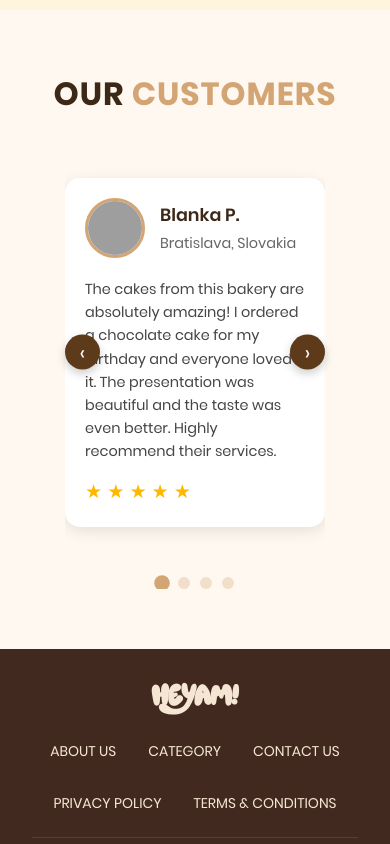
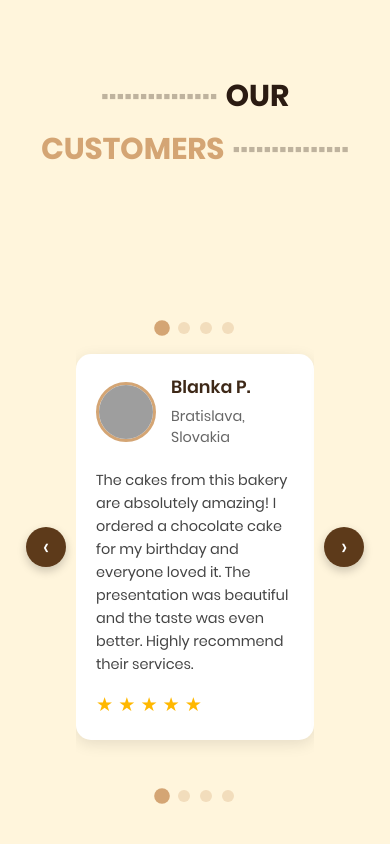
Before and after one commit to Shouryan-Bharote/bakery_website, a React (Vite) app: page / in a window 390 px wide. Shown: the part 4840-5684 px from the top of the page. Built offline with nearby package versions, Linux system fonts and the light colour scheme; grey boxes are pictures that could not be loaded.

Commit message:
changes and modifications performed on customer review section

```diff
--- a/src/components/CustomerReviewCard/CustomerReviewCardSlider.css
+++ b/src/components/CustomerReviewCard/CustomerReviewCardSlider.css
@@ -1,15 +1,17 @@
-/* CustomerReviewCardSlider.css */
+/* CustomerReviewCardSlider.css - FINAL FIX */
 .customer-review-slider {
   position: relative;
   width: 100%;
-  overflow: hidden;
-  padding: 0 60px; /* Space for arrows */
+  padding: 60px 0; /* No side padding on main container */
+  margin: 60px 0;
 }
 
 .slider-wrapper {
   display: flex;
   align-items: center;
   position: relative;
+  overflow: hidden;
+  padding: 0 80px; /* Add padding here for arrow space */
 }
 
 .slider-container {
@@ -21,13 +23,13 @@
 .slider-track {
   display: flex;
   transition: transform 0.5s ease-in-out;
-  gap: 20px; /* Add gap between cards */
+  gap: 20px;
 }
 
 .slider-item {
   flex: 0 0 auto;
   box-sizing: border-box;
-  width: calc(33.333% - 14px); /* 3 cards with gap */
+  width: calc(33.333% - 14px);
 }
 
 .slider-btn {
@@ -42,7 +44,7 @@
   border-radius: 50%;
   font-size: 2rem;
   cursor: pointer;
-  z-index: 10;
+  z-index: 100;
   transition: background-color 0.3s ease, transform 0.2s ease;
   display: flex;
   align-items: center;
@@ -60,11 +62,11 @@
 }
 
 .slider-btn.prev {
-  left: 0;
+  left: 15px; /* Positioned outside cards, inside padding */
 }
 
 .slider-btn.next {
-  right: 0;
+  right: 15px; /* Positioned outside cards, inside padding */
 }
 
 .slider-dots {
@@ -98,7 +100,31 @@
 
 @media (max-width: 1024px) {
   .slider-item {
-    width: calc(50% - 10px); /* 2 cards on tablet */
+    width: calc(50% - 10px);
+  }
+
+  .slider-wrapper {
+    padding: 0 70px;
+  }
+
+  .slider-btn {
+    width: 45px;
+    height: 45px;
+    font-size: 1.8rem;
+  }
+}
+
+@media (max-width: 768px) {
+  .slider-wrapper {
+    padding: 0 60px;
+  }
+
+  .slider-item {
+    width: 100%;
+  }
+
+  .slider-track {
+    gap: 10px;
   }
 
   .slider-btn {
@@ -106,24 +132,12 @@
     height: 40px;
     font-size: 1.5rem;
   }
-}
 
-@media (max-width: 768px) {
-  .customer-review-slider {
-    padding: 0 50px;
+  .slider-btn.prev {
+    left: 10px;
   }
 
-  .slider-item {
-    width: 100%; /* 1 card on mobile */
-  }
-
-  .slider-track {
-    gap: 10px;
-  }
-
-  .slider-btn {
-    width: 35px;
-    height: 35px;
-    font-size: 1.3rem;
+  .slider-btn.next {
+    right: 10px;
   }
 }
--- a/src/components/CustomerReviewCard/CustomerReviewCardSlider.tsx
+++ b/src/components/CustomerReviewCard/CustomerReviewCardSlider.tsx
@@ -1,6 +1,7 @@
 import React, { useState, useEffect } from "react";
 import CustomerReviewCard from "./CustomerReviewCard";
 import "./CustomerReviewCardSlider.css";
+
 
 interface Review {
   id: number;
@@ -11,9 +12,11 @@ interface Review {
   rating?: number;
 }
 
+
 function CustomerReviewCardSlider() {
   const [currentIndex, setCurrentIndex] = useState(0);
   const [cardsToShow, setCardsToShow] = useState(3);
+
 
   // Sample customer reviews data with placeholder images
   const reviews: Review[] = [
@@ -55,6 +58,7 @@ function CustomerReviewCardSlider() {
     },
   ];
 
+
   // Responsive cards display
   useEffect(() => {
     const handleResize = () => {
@@ -67,10 +71,12 @@ function CustomerReviewCardSlider() {
       }
     };
 
+
     handleResize();
     window.addEventListener("resize", handleResize);
     return () => window.removeEventListener("resize", handleResize);
   }, []);
+
 
   const nextSlide = () => {
     setCurrentIndex((prevIndex) =>
@@ -78,18 +84,35 @@ function CustomerReviewCardSlider() {
     );
   };
 
+
   const prevSlide = () => {
     setCurrentIndex((prevIndex) =>
       prevIndex === 0 ? Math.max(reviews.length - cardsToShow, 0) : prevIndex - 1
     );
   };
 
+
   const goToSlide = (index: number) => {
     setCurrentIndex(index);
   };
 
+
   return (
     <div className="customer-review-slider">
+      {/* Pagination dots BEFORE the slider */}
+      <div className="slider-dots top">
+        {Array.from({
+          length: Math.max(reviews.length - cardsToShow + 1, 1),
+        }).map((_, index) => (
+          <button
+            key={index}
+            className={`dot ${currentIndex === index ? "active" : ""}`}
+            onClick={() => goToSlide(index)}
+            aria-label={`Go to slide ${index + 1}`}
+          />
+        ))}
+      </div>
+
       <div className="slider-wrapper">
         <button
           className="slider-btn prev"
@@ -98,6 +121,7 @@ function CustomerReviewCardSlider() {
         >
           ‹
         </button>
+
 
         <div className="slider-container">
           <div
@@ -125,6 +149,7 @@ function CustomerReviewCardSlider() {
           </div>
         </div>
 
+
         <button
           className="slider-btn next"
           onClick={nextSlide}
@@ -134,7 +159,9 @@ function CustomerReviewCardSlider() {
         </button>
       </div>
 
-      <div className="slider-dots">
+
+      {/* Pagination dots AFTER the slider */}
+      <div className="slider-dots bottom">
         {Array.from({
           length: Math.max(reviews.length - cardsToShow + 1, 1),
         }).map((_, index) => (
@@ -150,4 +177,5 @@ function CustomerReviewCardSlider() {
   );
 }
 
+
 export default CustomerReviewCardSlider;
--- a/src/pages/Home/Sections/CustomerReview.css
+++ b/src/pages/Home/Sections/CustomerReview.css
@@ -1,34 +1,66 @@
 /* CustomerReview.css */
 .customer-review-section {
-  padding: 80px 20px;
-  background-color: #FFF8F0;
-  text-align: center;
+  width: 100%;
+  background-color: #FFF5DC;
+  padding: 48px 0;
 }
 
 .customer-review-container {
   max-width: 1400px;
   margin: 0 auto;
+  padding: 0 16px;
 }
 
-.section-title {
-  font-size: 2.5rem;
-  font-weight: 700;
-  margin-bottom: 60px;
-  color: #3D2817;
-  letter-spacing: 1px;
+/* Section Title with Dots - Exact same as ThemeEvents */
+.text-center {
+  text-align: center;
 }
 
-.section-title .highlight {
+.mb-12 {
+  margin-bottom: 48px;
+}
+
+.section-title-with-dots {
+  font-size: 3rem;
+  font-weight: bold;
+  color: #2B1B12;
+  display: inline-flex;
+  align-items: center;
+  justify-content: center;
+  flex-wrap: wrap;
+  gap: 12px;
+}
+
+.dots-decoration {
+  color: rgba(43, 27, 18, 0.3);
+  font-weight: bold;
+}
+
+.title-our {
+  color: #2B1B12;
+}
+
+.title-customers {
   color: #D4A574;
 }
 
-@media (max-width: 768px) {
-  .customer-review-section {
-    padding: 60px 15px;
+/* Responsive Typography */
+@media (max-width: 1024px) {
+  .section-title-with-dots {
+    font-size: 2.5rem;
   }
 
-  .section-title {
-    font-size: 2rem;
-    margin-bottom: 40px;
+  .customer-review-section {
+    padding: 64px 0;
   }
 }
+
+@media (max-width: 640px) {
+  .section-title-with-dots {
+    font-size: 1.875rem;
+  }
+
+  .section-title-with-dots {
+    gap: 8px;
+  }
+}
--- a/src/pages/Home/Sections/CustomerReview.tsx
+++ b/src/pages/Home/Sections/CustomerReview.tsx
@@ -1,18 +1,27 @@
 import React from "react";
 import CustomerReviewCardSlider from "../../../components/CustomerReviewCard/CustomerReviewCardSlider";
 import "./CustomerReview.css";
+
 
 function CustomerReview() {
   return (
     <div className="customer-review-section">
       <div className="customer-review-container">
-        <h2 className="section-title">
-          OUR <span className="highlight">CUSTOMERS</span>
-        </h2>
+        {/* Section Title with dots before and after */}
+        <div className="text-center mb-12">
+          <h2 className="section-title-with-dots">
+            <span className="dots-decoration">···············</span>
+            <span className="title-our">OUR</span>
+            <span className="title-customers">CUSTOMERS</span>
+            <span className="dots-decoration">···············</span>
+          </h2>
+        </div>
+
         <CustomerReviewCardSlider />
       </div>
     </div>
   );
 }
 
+
 export default CustomerReview;
```
